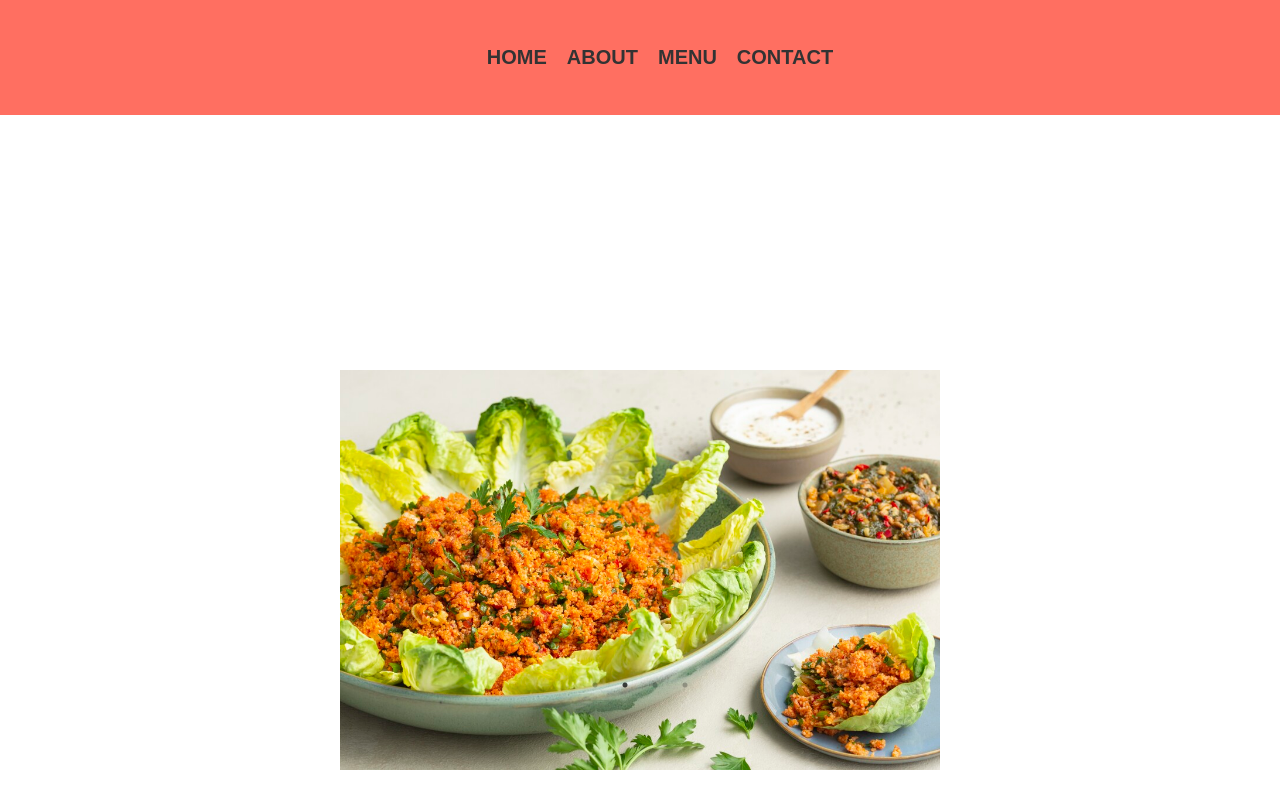
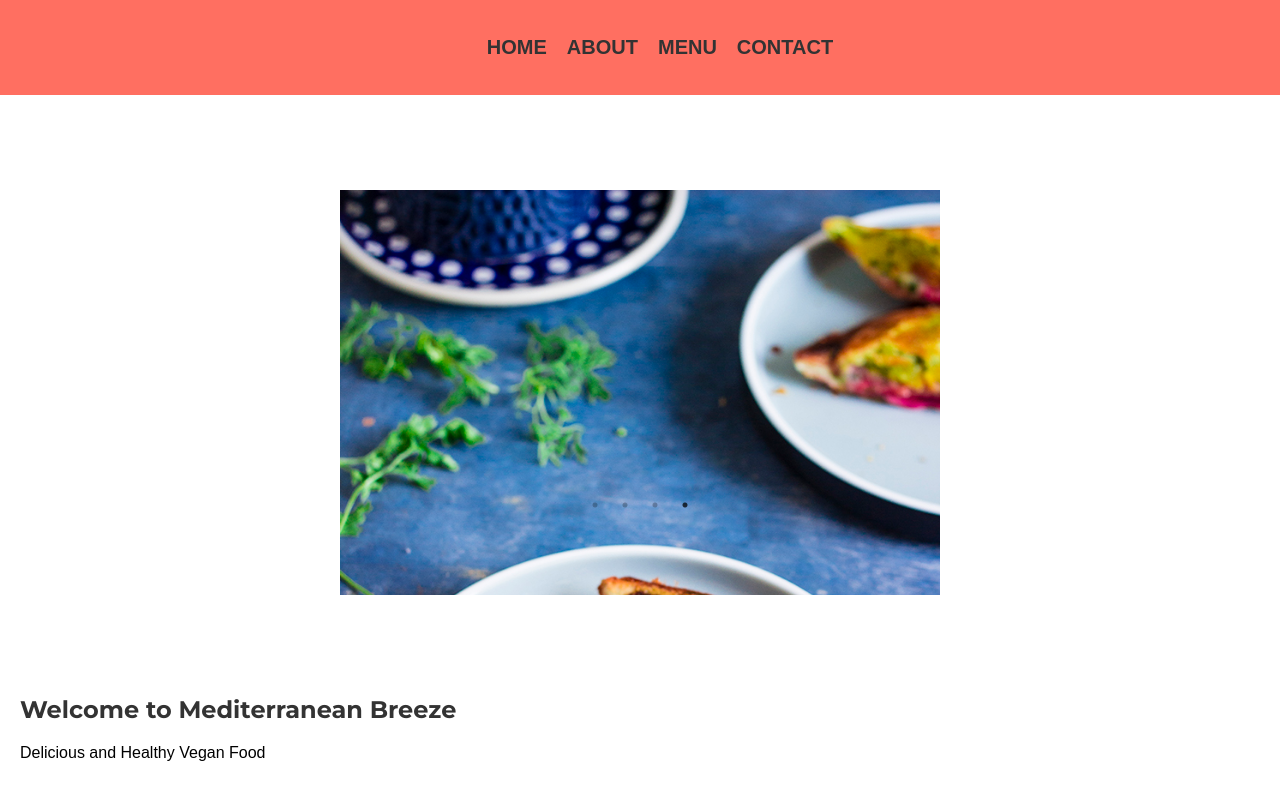
Before and after one commit to ifayyad/med-breeze, a plain HTML site: page index.html in a window 1280 px wide. Shown: the top 800 px of the page. Drawn offline with nearby package versions, Linux system fonts and the light colour scheme.

Commit message:
Update repository with latest changes

```diff
--- a/index.html
+++ b/index.html
@@ -2,7 +2,7 @@
 <html>
 <head>
     <meta charset="UTF-8">
-    <title>Your Vegan Food Stand</title>
+    <title>Mediterranean Breeze</title>
     <link rel="stylesheet" href="style.css">
     <link rel="stylesheet" type="text/css" href="slick/slick/slick.css"/>
     <link rel="stylesheet" type="text/css" href="slick/slick/slick-theme.css"/>
@@ -72,15 +72,6 @@
 
     <script src="https://code.jquery.com/jquery-3.6.0.min.js"></script>
     <script src="slick/slick/slick.min.js"></script>
-    <script>
-        $(document).ready(function(){
-            $('.carousel').slick({
-                dots: true,
-                autoplay: true,
-                autoplaySpeed: 3000,
-            });
-        });
-    </script>
     <script src="script.js"></script>
 </body>
 </html>
--- a/script.js
+++ b/script.js
@@ -2,8 +2,8 @@
     $('.carousel').slick({
         dots: true,
         autoplay: true,
-        autoplaySpeed: 3000,
-        arrows: false, // Remove navigation arrows
+        autoplaySpeed: 1000,
+        arrows: true, // Remove navigation arrows
         pauseOnHover: false, // Prevent pausing on hover
         pauseOnFocus: false // Prevent pausing on focus
     });
--- a/style.css
+++ b/style.css
@@ -23,7 +23,6 @@
   font-family: 'Montserrat', sans-serif;
 }
 
-
 /* General styles */
 body {
   font-family: Arial, sans-serif;
@@ -33,9 +32,7 @@
 
 /* Header styles */
 header {
-
-    padding: 30px;
-
+  padding: 20px;
 }
 
 nav ul {
@@ -43,7 +40,6 @@
   justify-content: center;
   align-items: center;
   list-style-type: none;
-
 }
 
 nav li {
@@ -63,7 +59,6 @@
   color: var(--primary-color);
 }
 
-
 /* Section styles */
 section {
   padding: 20px;
@@ -76,7 +71,6 @@
 
 /* Footer styles */
 footer {
-
   padding: 10px;
   color: #fff;
   text-align: center;
@@ -93,49 +87,27 @@
   }
 }
 
-.carousel img {
-    width: 50%;
-    height: auto;
-  }
-
 .carousel-wrapper {
   display: flex;
   justify-content: center;
   align-items: center;
-    height: 100vh;
+  height: 60vh;
+  overflow: hidden;
+  margin-bottom: 20px; /* Add margin-bottom to create space between carousel and dots navigation */
 }
 
 .carousel {
-    max-width: 600px; /* Adjust the value to your desired width */
+  max-width: 600px;
   margin: 0 auto;
-  }
-
-  .carousel-wrapper {
   display: flex;
-    justify-content: center;
-    align-items: center;
-    height: 100vh;
-    overflow: hidden; /* Add this line to hide any overflowing content */
-  }
-
-  .carousel {
-    max-width: 600px; /* Adjust the value to your desired width */
-    margin: 0 auto;
-    display: flex; /* Add this line to horizontally center the images within the carousel */
+  align-items: center; /* Adjust alignment to center the images vertically within the carousel */
+  height: 300px;
+  padding-bottom: 10px; /* Add padding-bottom to create space between carousel images and dots navigation */
 }
 
 .carousel img {
   width: 100%;
   height: auto;
-    object-fit: contain; /* Add this line to maintain aspect ratio and prevent image stretching */
-  }
-
-  .carousel {
-    max-width: 600px; /* Adjust the value to your desired width */
-    margin: 0 auto;
-    height: 300px; /* Adjust the value to your desired height */
-  }
-
-  .carousel img {
+  object-fit: contain;
   object-fit: cover;
 }
```
Lines whose indentation alone changed are shown as unchanged.
